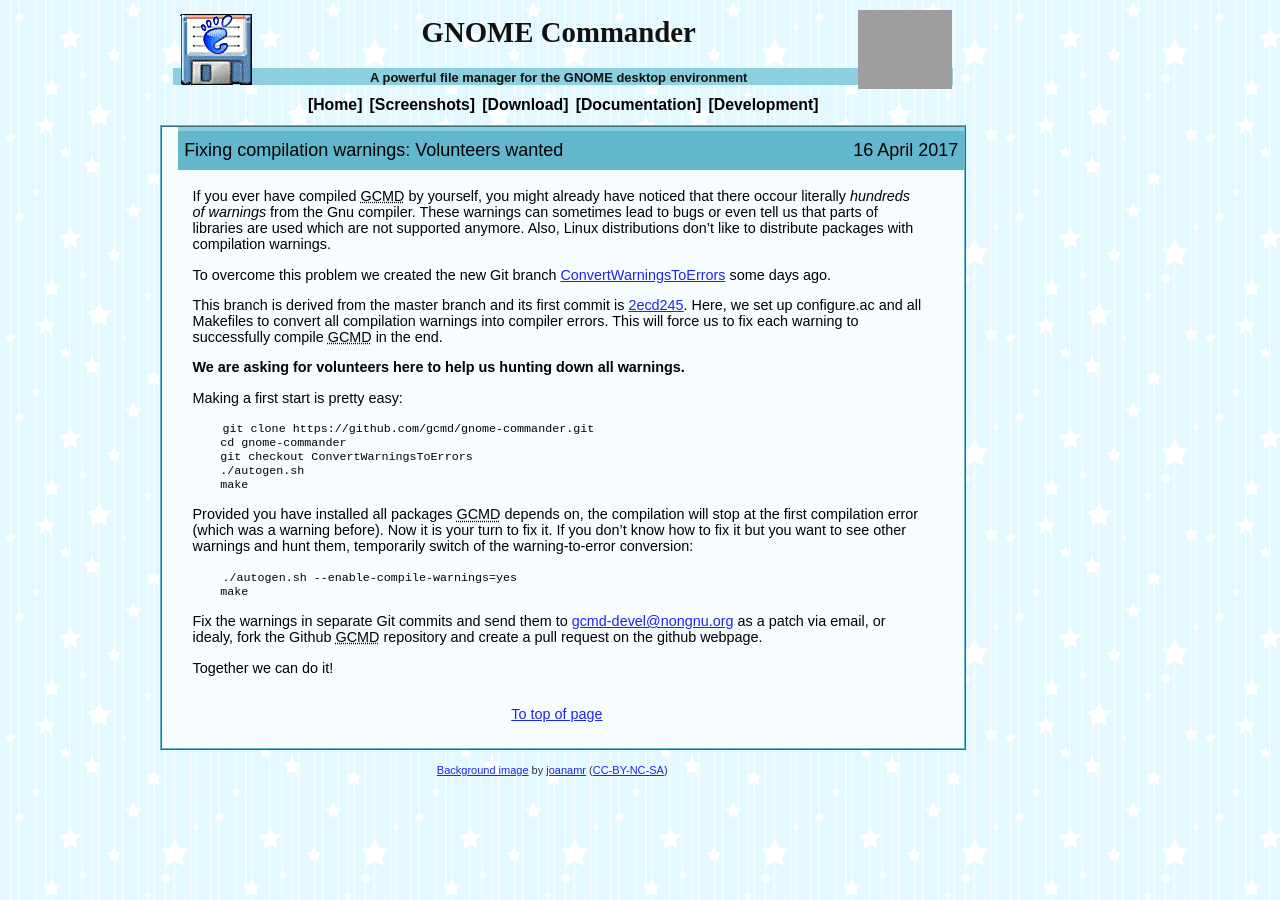
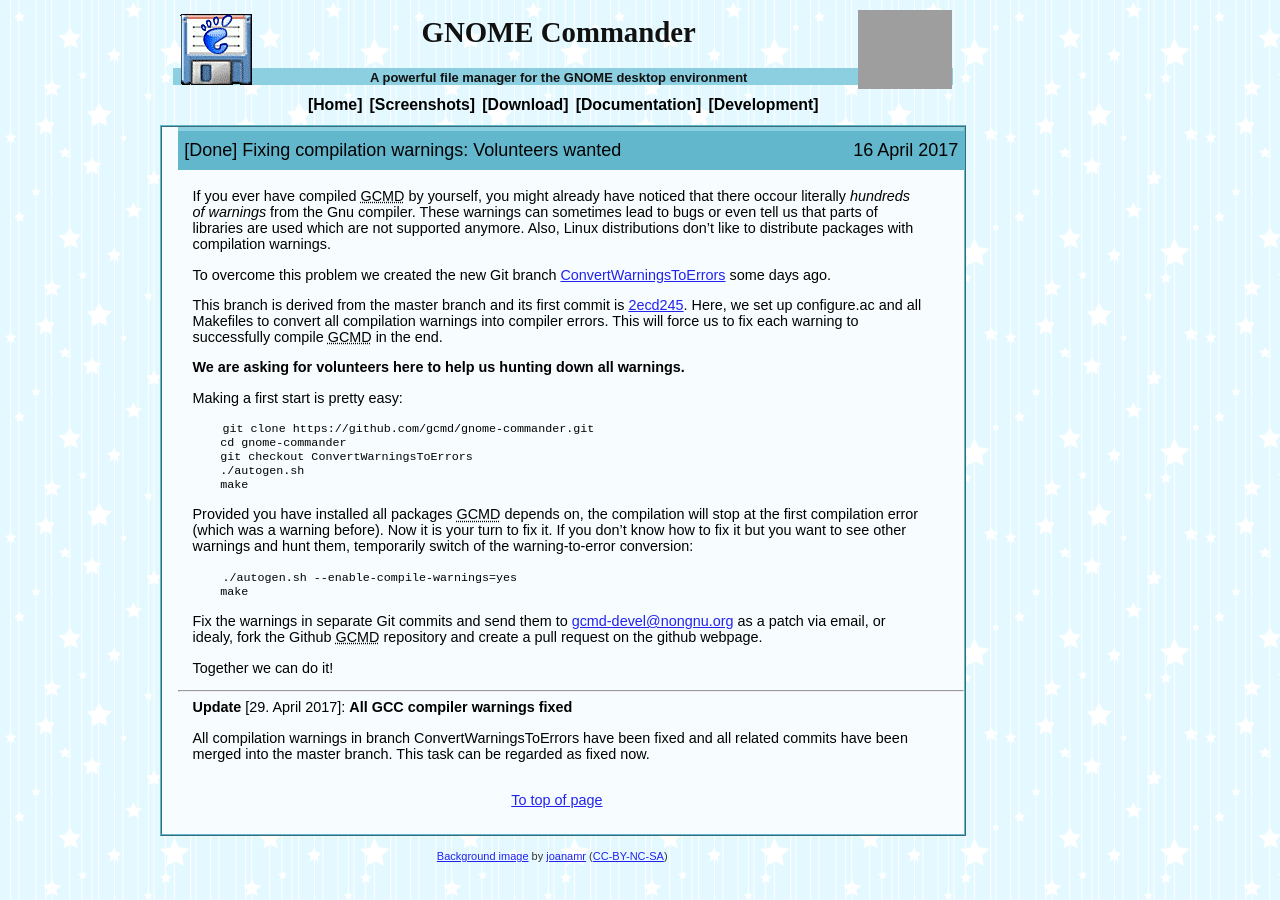
Before and after one commit to gcmd/gcmd.github.io, a Jekyll site: the page built from _posts/2017-04-16-Fix-compilation-warnings.md, in a window 1280 px wide. Built offline with Jekyll 4.4.1, drawn with Linux system fonts in a browser that asks for light colours; comment, search, counter and statistics services are not loaded; grey boxes are pictures that could not be loaded.

Commit message:
Update of last post

```diff
--- a/_posts/2017-04-16-Fix-compilation-warnings.md
+++ b/_posts/2017-04-16-Fix-compilation-warnings.md
@@ -1,7 +1,7 @@
 ---
 layout: post
 tags: 'other'
-title: 'Fixing compilation warnings: Volunteers wanted'
+title: '[Done] Fixing compilation warnings: Volunteers wanted'
 excerpt: ''
 ---
 
@@ -52,4 +52,12 @@
 
 Together we can do it!
 
+---
+
+**Update** [29. April 2017]: **All GCC compiler warnings fixed**
+
+All compilation warnings in branch ConvertWarningsToErrors
+have been fixed and all related commits have been merged into the master branch. This
+task can be regarded as fixed now.
+
 *[GCMD]: Gnome Commander
```
